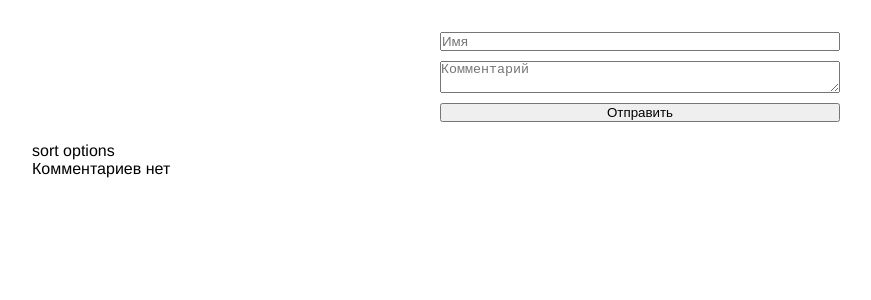
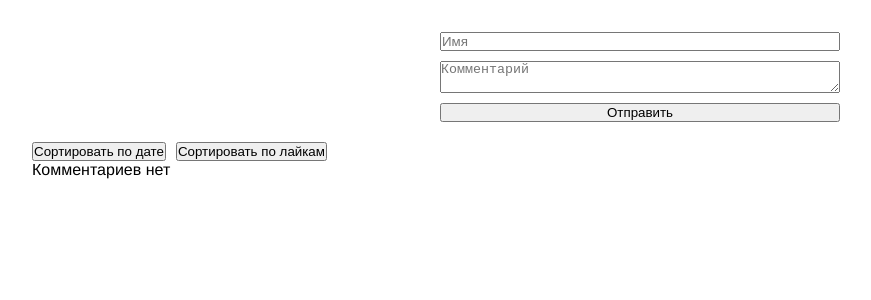
Before and after one commit to nsivaev/comments, a Vue app: page / in a window 1280 px wide. Shown: the top 300 px of the page, without its empty margins (0-871 px from the left). Built offline with nearby package versions, Linux system fonts and the light colour scheme.

Commit message:
* added buttons for sorting by date and likes

```diff
--- a/src/components/SortOptions.vue
+++ b/src/components/SortOptions.vue
@@ -1,3 +1,28 @@
+<script setup lang="ts">
+import { defineEmits } from 'vue';
+
+// событие для выбора сортировки
+const emit = defineEmits<{
+  (e: "sort", playload: "date" | "likes"): void;
+}>();
+
+// функция выбора сортировки
+const onSortChange = (sortBy: "date" | "likes") => {
+  emit("sort", sortBy);
+};
+</script>
+
 <template>
-  <p>sort options</p>
+  <div class="sort-options">
+    <button @click="onSortChange('date')">Сортировать по дате</button>
+    <button @click="onSortChange('likes')">Сортировать по лайкам</button>
+  </div>
 </template>
+
+
+<style scoped>
+.sort-options {
+  display: flex;
+  gap: 10px;
+}
+</style>
```
